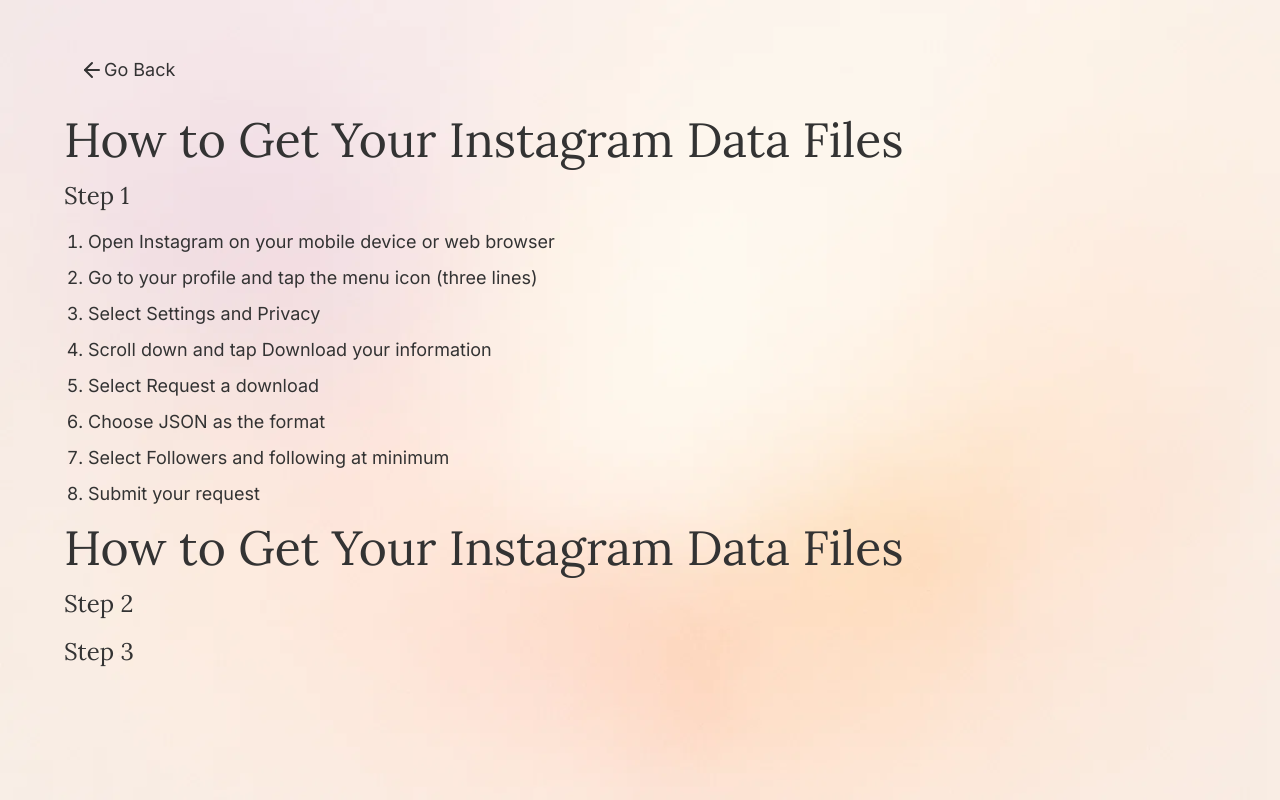
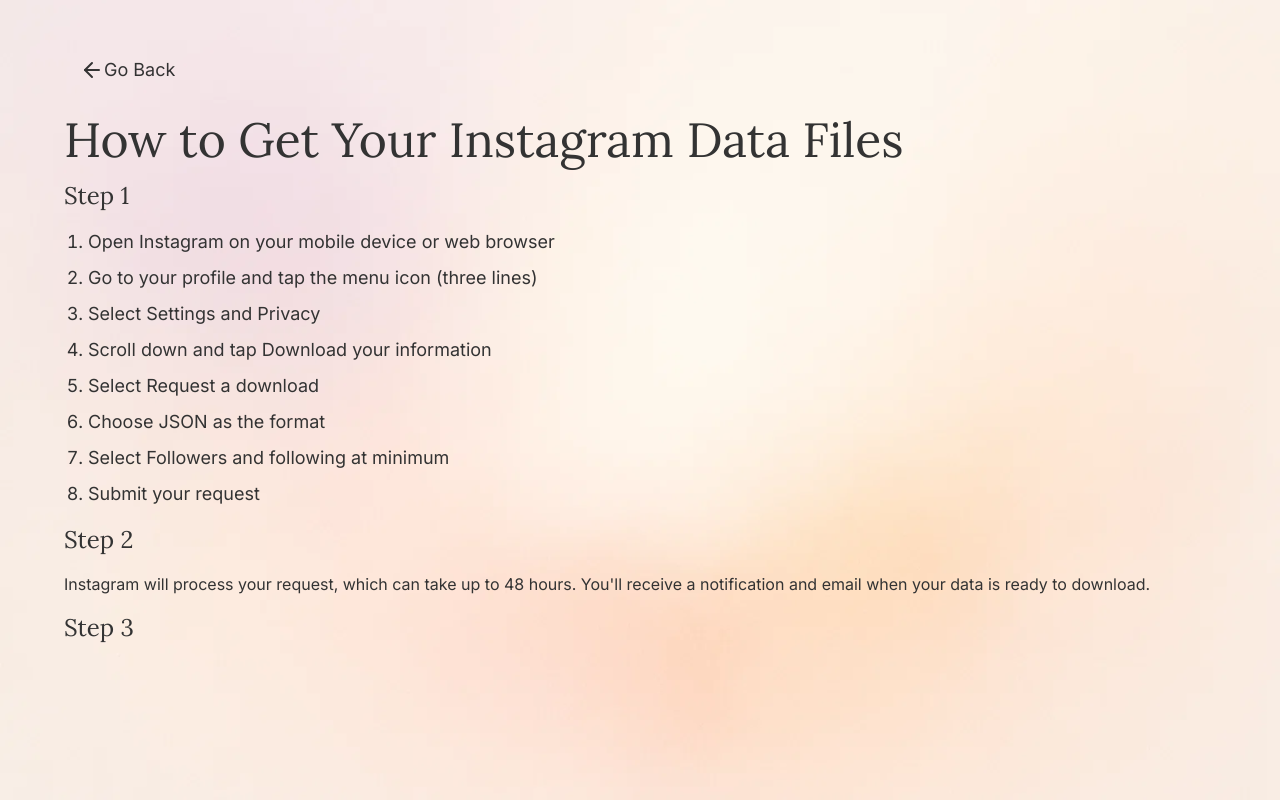
Before and after one commit to Eric-Zhang-Developer/follow-diff, a Next.js app: page /tutorial in a window 1280 px wide. Built offline with nearby package versions, Linux system fonts and the light colour scheme.

Commit message:
feat: step 2 instructions

```diff
--- a/src/app/tutorial/page.tsx
+++ b/src/app/tutorial/page.tsx
@@ -29,12 +29,10 @@ export default function Tutorial() {
             <li>Submit your request</li>
           </ol>
         </section>
-        <h1 className="font-main text-3xl md:text-5xl">
-          How to Get Your Instagram Data Files
-        </h1>
 
         <section className="space-y-4">
           <h2 className="font-main text-2xl">Step 2</h2>
+          <p>Instagram will process your request, which can take up to 48 hours. You&apos;ll receive a notification and email when your data is ready to download.</p>
         </section>
 
         <section className="space-y-4">
```
